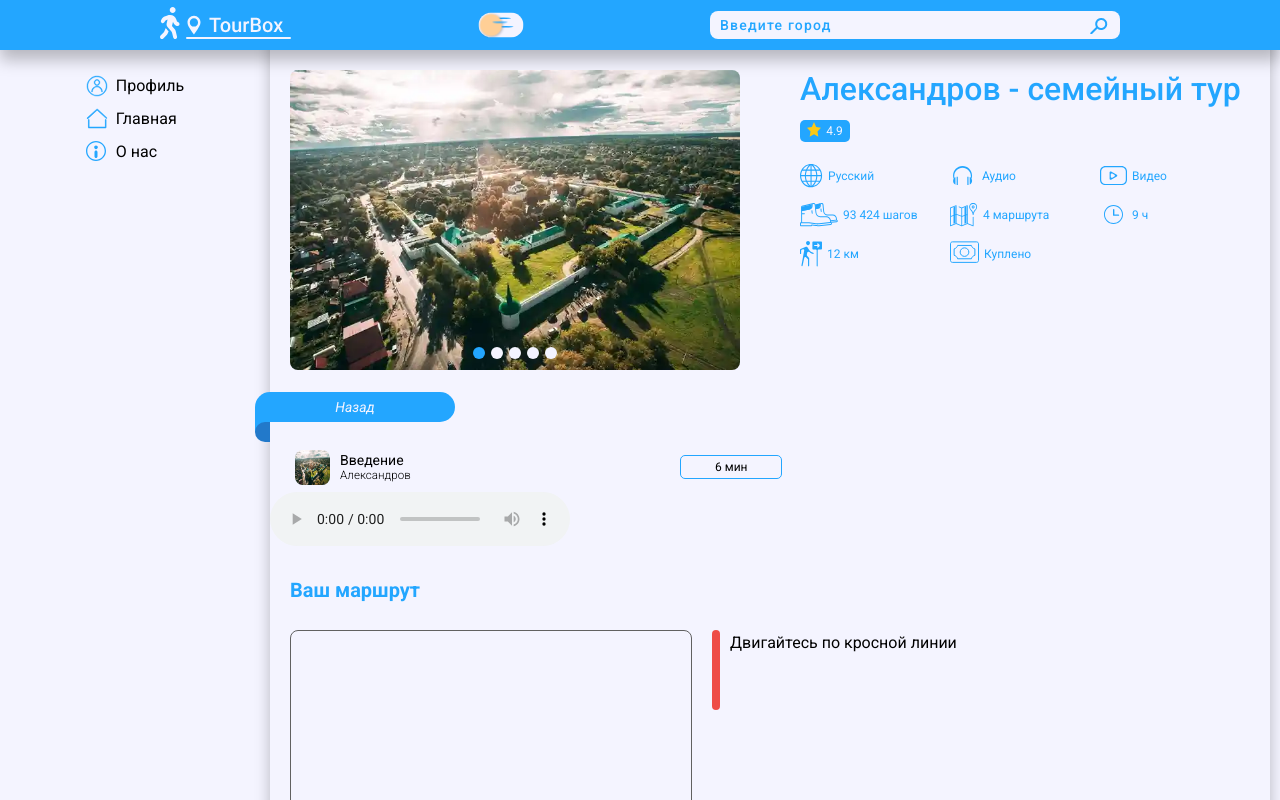
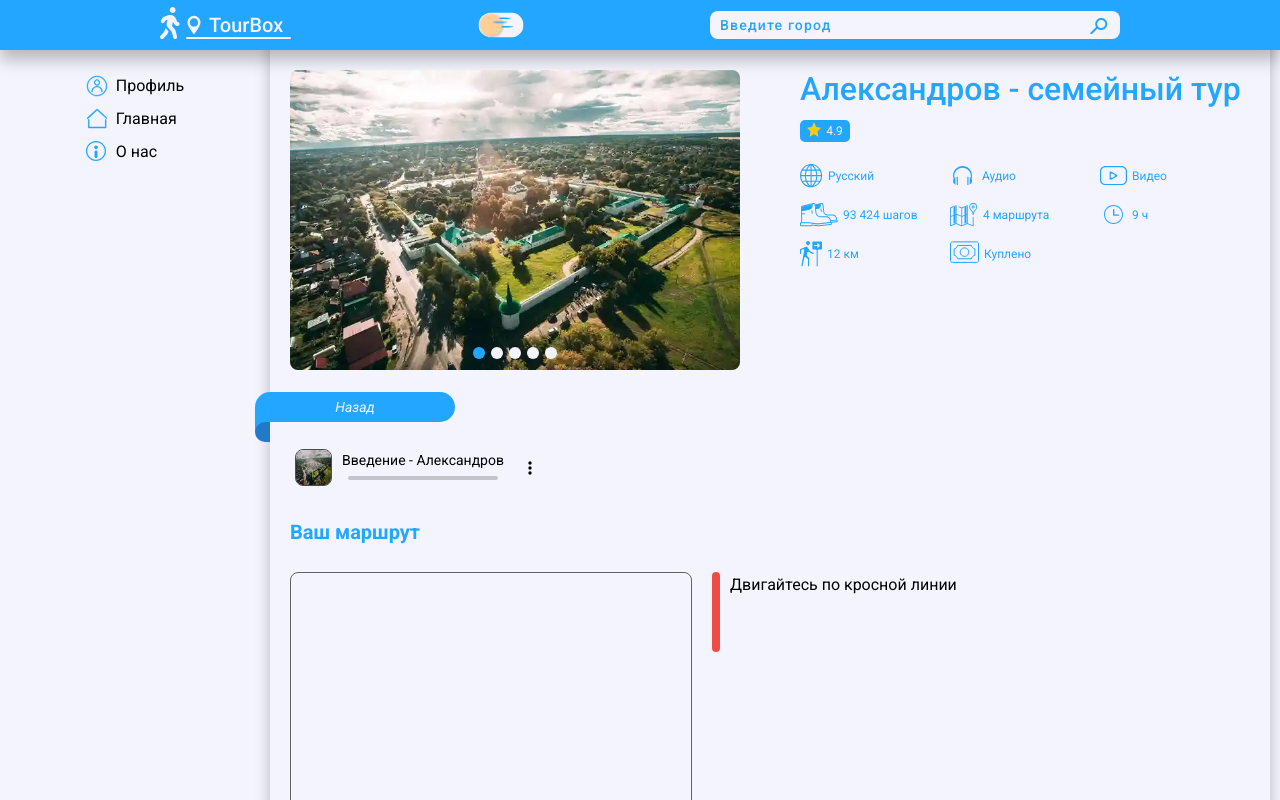
Before and after one commit to mahimka1321/testApp, a React (Create React App) app: page /testapp/router-tour in a window 1280 px wide. Shown: the top 800 px of the page. Built offline with nearby package versions, Linux system fonts and the light colour scheme.

Commit message:
com test 49.3

```diff
--- a/src/tr.router.tour/PageRouterTour.jsx
+++ b/src/tr.router.tour/PageRouterTour.jsx
@@ -41,20 +41,18 @@ function PageRouterTour() {
                             <i className='back_btn'><Link to='/tour'>Назад</Link></i>
                             <div className='containet__wrapper_in-tour' style={{padding:'0'}}>
                                 <Link to='' className='popopo' style={{paddingLeft:'20px'}}>
-                                    <img alt='' src={Aleks}/>
-                                    <div className='sh_t__'>
-                                        <h4>Введение</h4>
-                                        <h5>Александров</h5>
+                                    <img style={{border:'1px solid #616161', filter: 'brightness(0.8)'}} alt='' src={Aleks}/>
+                                    <div className='sh_t__ op__sh_t'>
+                                        <h4>Введение - Александров </h4>
                                     </div>
                                     <div className='sh_popo__'>
-                                        <p className='__nopius'>6 мин</p>
+                                        <audio controls="controls" className='audio_tour'>
+                                            <source src={dfdfdss} type="audio/mp3" />
+                                        </audio>
                                     </div>
                                 </Link>
                             </div>
-                            <audio controls="controls">
-  <source src={dfdfdss} type="audio/mp3" />
-Your browser does not support the audio element.
-</audio>
+
                             <div className='map__info_tour' style={{marginBottom:'80px'}}>
                                 <h1>Ваш маршрут</h1>
                                 <div>
--- a/src/tr.router.tour/pageRouterTour.scss
+++ b/src/tr.router.tour/pageRouterTour.scss
@@ -1,76 +1,51 @@
-audio::-webkit-media-controls-panel
+.audio_tour::-webkit-media-controls-enclosure
 {
     background: none;
     border-radius: none;
     border: none;
+    left: 0;
 }
 
-audio::-webkit-media-controls-mute-button
+.audio_tour
 {
-
+    position: absolute;
+    left: 0;
+    margin-left: 16px;
+    margin-top: 2px;
+    width: 270px;
 }
 
-audio::-webkit-media-controls-play-button
+.audio_tour::-webkit-media-controls-current-time-display,
+::-webkit-media-controls-volume-control-container,
+::-webkit-media-controls-time-remaining-display
 {
-
+    display: none;
 }
 
-audio::-webkit-media-controls-timeline-container
+
+
+.audio_tour::-webkit-media-controls-play-button
 {
-
+    background: url(../assets/img/items/play.png) no-repeat;
+    background-size: 17px;
+    margin-left: 10px;
+    margin-top: 8px;
 }
 
-audio::-webkit-media-controls-current-time-display
+.op__sh_t
 {
-
+    display: flex;
+    margin-bottom: 15px;
+    h4
+    {
+        font-size: 14px;
+        font-weight: 400;
+    }
 }
 
-audio::-webkit-media-controls-time-remaining-display
+
+.audio_tour::-webkit-media-controls-timeline
 {
-
+    margin-top: 20px;
+    margin-left: -6px;
 }
-
-audio::-webkit-media-controls-timeline
-{
-
-}
-
-audio::-webkit-media-controls-volume-slider-container
-{
-
-}
-
-audio::-webkit-media-controls-volume-slider
-{
-
-}
-
-audio::-webkit-media-controls-seek-back-button
-{
-
-}
-
-audio::-webkit-media-controls-seek-forward-button
-{
-
-}
-
-audio::-webkit-media-controls-fullscreen-button
-{
-
-}
-
-audio::-webkit-media-controls-rewind-button
-{
-
-}
-
-audio::-webkit-media-controls-return-to-realtime-button
-{
-
-}
-
-audio::-webkit-media-controls-toggle-closed-captions-button
-{
-
-}
```
Also changed, not shown: src/assets/img/items/play.png (added).
